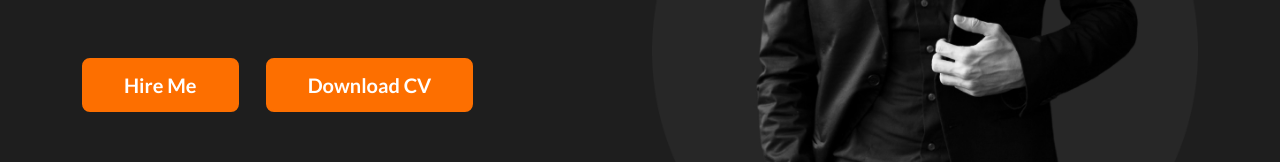
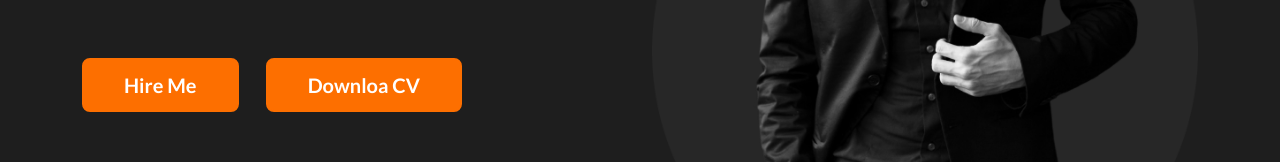
Before and after one commit to jannatul281205/portfolioM.Fazile, a plain HTML site: page index.html in a window 1280 px wide. Shown: the part 431-593 px from the top of the page. Drawn offline with Linux system fonts and the light colour scheme; a web font is replaced by a local one.

```diff
--- a/index.html
+++ b/index.html
@@ -92,7 +92,7 @@
             </div>
             <div class="bannerBtn">
               <a href="#">Hire Me</a>
-              <a href="#">Download CV </a>
+              <a href="#">Downloa CV </a>
             </div>
             <div class="bannerCounter">
               <div class="row">
```
